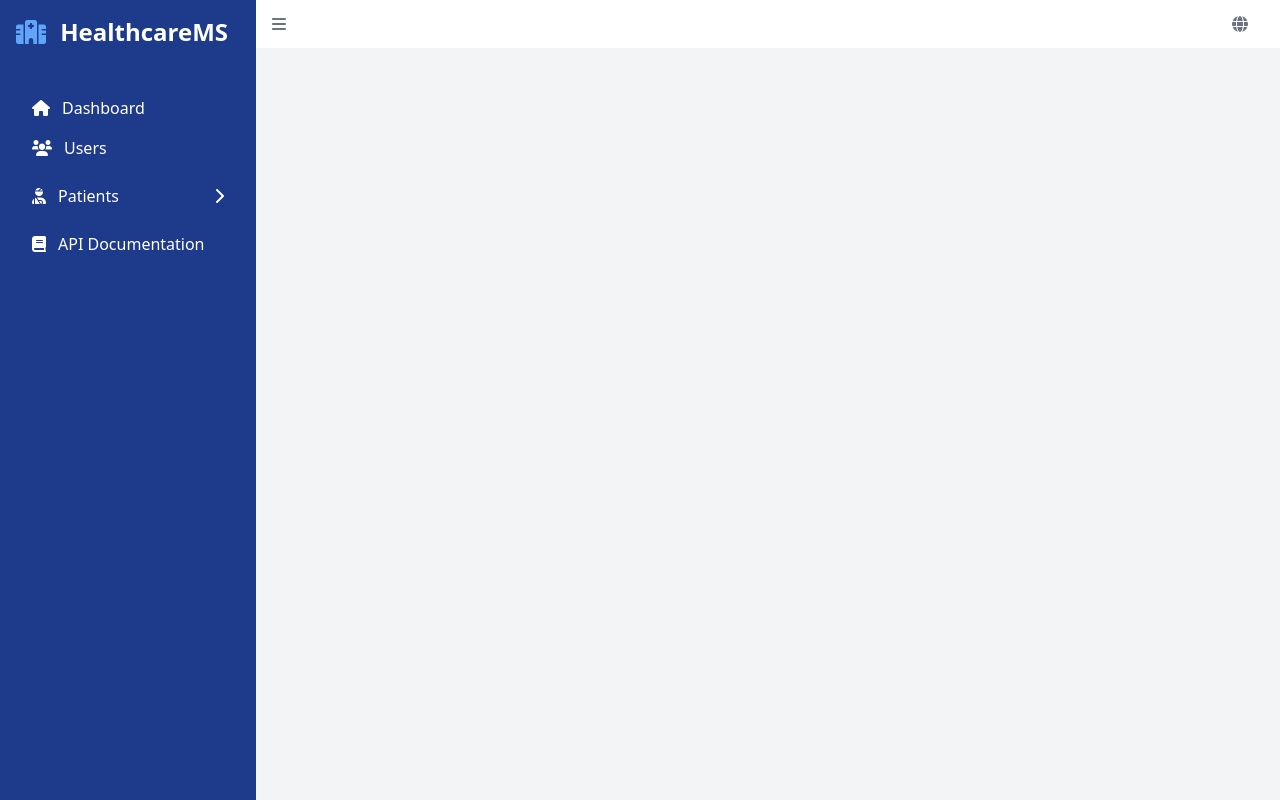
After one commit to markramyy/healthcare-system, a Django app: template healthcare_ms/templates/base.html in a window 1280 px wide. The commit adds this page. Run offline with Django 5.2, Linux system fonts and the light colour scheme; the template is opened without the code that fills it, so the values that code supplies are empty; parts of the project's set-up code (start-up, migrations or seed data) failed here and were passed over.

Commit message:
Add base layout and dashboard template for Healthcare Management System. Implement sidebar navigation with links to user and patient management, and include statistics cards for total users, patients, insurance policies, and emergency contacts.

```diff
--- /dev/null
+++ b/healthcare_ms/templates/base.html
@@ -0,0 +1,132 @@
+<!DOCTYPE html>
+<html lang="en">
+<head>
+    <meta charset="UTF-8">
+    <meta name="viewport" content="width=device-width, initial-scale=1.0">
+    <title>{% block title %}Healthcare Management System{% endblock %}</title>
+    <link href="https://cdn.jsdelivr.net/npm/tailwindcss@2.2.19/dist/tailwind.min.css" rel="stylesheet">
+    <link rel="stylesheet" href="https://cdnjs.cloudflare.com/ajax/libs/font-awesome/6.0.0/css/all.min.css">
+    <style>
+        .sidebar {
+            transition: all 0.3s ease;
+        }
+        .sidebar-item {
+            transition: all 0.2s ease;
+        }
+        .sidebar-item:hover {
+            transform: translateX(5px);
+        }
+        .content-wrapper {
+            transition: all 0.3s ease;
+        }
+        .submenu {
+            max-height: 0;
+            overflow: hidden;
+            transition: max-height 0.3s ease-out;
+        }
+        .submenu.open {
+            max-height: 500px;
+        }
+        .rotate-90 {
+            transform: rotate(90deg);
+        }
+    </style>
+    {% block extra_css %}{% endblock %}
+</head>
+<body class="bg-gray-100">
+    <div class="flex h-screen">
+        <!-- Sidebar -->
+        <div class="sidebar w-64 bg-blue-900 text-white">
+            <div class="p-4">
+                <h1 class="text-2xl font-bold">
+                    <i class="fas fa-hospital text-blue-400 mr-2"></i>
+                    HealthcareMS
+                </h1>
+            </div>
+            <nav class="mt-6">
+                <div class="px-4">
+                    <a href="{% url 'dashboard:home' %}" class="sidebar-item flex items-center py-2 px-4 text-white hover:bg-blue-800 rounded-lg">
+                        <i class="fas fa-home mr-3"></i>
+                        Dashboard
+                    </a>
+                    <a href="{% url 'users:user-list' %}" class="sidebar-item flex items-center py-2 px-4 text-white hover:bg-blue-800 rounded-lg">
+                        <i class="fas fa-users mr-3"></i>
+                        Users
+                    </a>
+
+                    <!-- Patients Collapsible Section -->
+                    <div class="mt-2">
+                        <button onclick="toggleSubmenu('patients-submenu')" class="sidebar-item w-full flex items-center justify-between py-2 px-4 text-white hover:bg-blue-800 rounded-lg">
+                            <div class="flex items-center">
+                                <i class="fas fa-user-injured mr-3"></i>
+                                <span>Patients</span>
+                            </div>
+                            <i class="fas fa-chevron-right transition-transform duration-300" id="patients-arrow"></i>
+                        </button>
+                        <div class="submenu ml-4" id="patients-submenu">
+                            <a href="{% url 'patient:profile-list' %}" class="sidebar-item flex items-center py-2 px-4 text-white hover:bg-blue-800 rounded-lg">
+                                <i class="fas fa-id-card mr-3"></i>
+                                Patient Profiles
+                            </a>
+                            <a href="{% url 'patient:insurance-list' %}" class="sidebar-item flex items-center py-2 px-4 text-white hover:bg-blue-800 rounded-lg">
+                                <i class="fas fa-file-invoice-dollar mr-3"></i>
+                                Insurance
+                            </a>
+                            <a href="{% url 'patient:emergency-contact-list' %}" class="sidebar-item flex items-center py-2 px-4 text-white hover:bg-blue-800 rounded-lg">
+                                <i class="fas fa-phone-alt mr-3"></i>
+                                Emergency Contacts
+                            </a>
+                        </div>
+                    </div>
+
+                    <a href="{% url 'api-docs' %}" class="sidebar-item flex items-center py-2 px-4 text-white hover:bg-blue-800 rounded-lg mt-2">
+                        <i class="fas fa-book mr-3"></i>
+                        API Documentation
+                    </a>
+                </div>
+            </nav>
+        </div>
+
+        <!-- Main Content -->
+        <div class="flex-1 flex flex-col overflow-hidden">
+            <!-- Top Navigation -->
+            <header class="bg-white shadow">
+                <div class="flex items-center justify-between px-4 py-3">
+                    <div class="flex items-center">
+                        <button class="text-gray-500 hover:text-gray-600">
+                            <i class="fas fa-bars"></i>
+                        </button>
+                    </div>
+                    <div class="flex items-center">
+                        <a href="{% url 'landing' %}" class="text-gray-500 hover:text-gray-600 mr-4">
+                            <i class="fas fa-globe"></i>
+                        </a>
+                        {% if user.is_authenticated %}
+                            <a href="{% url 'users:me' %}" class="text-gray-500 hover:text-gray-600">
+                                <i class="fas fa-user-circle"></i>
+                            </a>
+                        {% endif %}
+                    </div>
+                </div>
+            </header>
+
+            <!-- Content -->
+            <main class="flex-1 overflow-x-hidden overflow-y-auto bg-gray-100">
+                <div class="container mx-auto px-6 py-8">
+                    {% block content %}{% endblock %}
+                </div>
+            </main>
+        </div>
+    </div>
+
+    <script>
+        function toggleSubmenu(id) {
+            const submenu = document.getElementById(id);
+            const arrow = document.getElementById(id.replace('-submenu', '-arrow'));
+            submenu.classList.toggle('open');
+            arrow.classList.toggle('rotate-90');
+        }
+    </script>
+    {% block extra_js %}{% endblock %}
+</body>
+</html>
--- a/healthcare_ms/templates/landing.html
+++ b/healthcare_ms/templates/landing.html
@@ -86,6 +86,10 @@
                 <a href="/api/docs/"
                    class="btn-hover bg-white text-blue-900 font-semibold py-3 px-8 rounded-lg shadow-lg hover:bg-gray-100">
                     <i class="fas fa-book mr-2"></i>API Documentation
+                </a>
+                <a href="/dashboard/"
+                   class="btn-hover bg-blue-600 text-white font-semibold py-3 px-8 rounded-lg shadow-lg hover:bg-blue-700">
+                    <i class="fas fa-tachometer-alt mr-2"></i>Dashboard
                 </a>
                 <a href="/admin/"
                    class="btn-hover bg-blue-600 text-white font-semibold py-3 px-8 rounded-lg shadow-lg hover:bg-blue-700">
```
Also changed, not shown: healthcare_ms/templates/home.html (added, +131 -0 lines).
